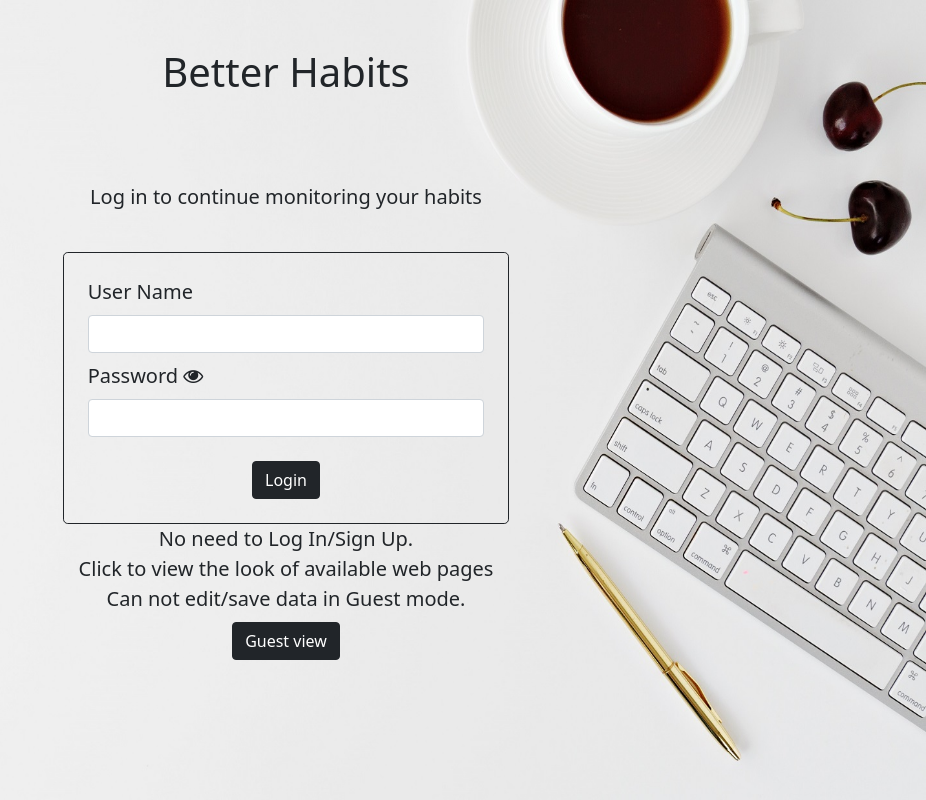
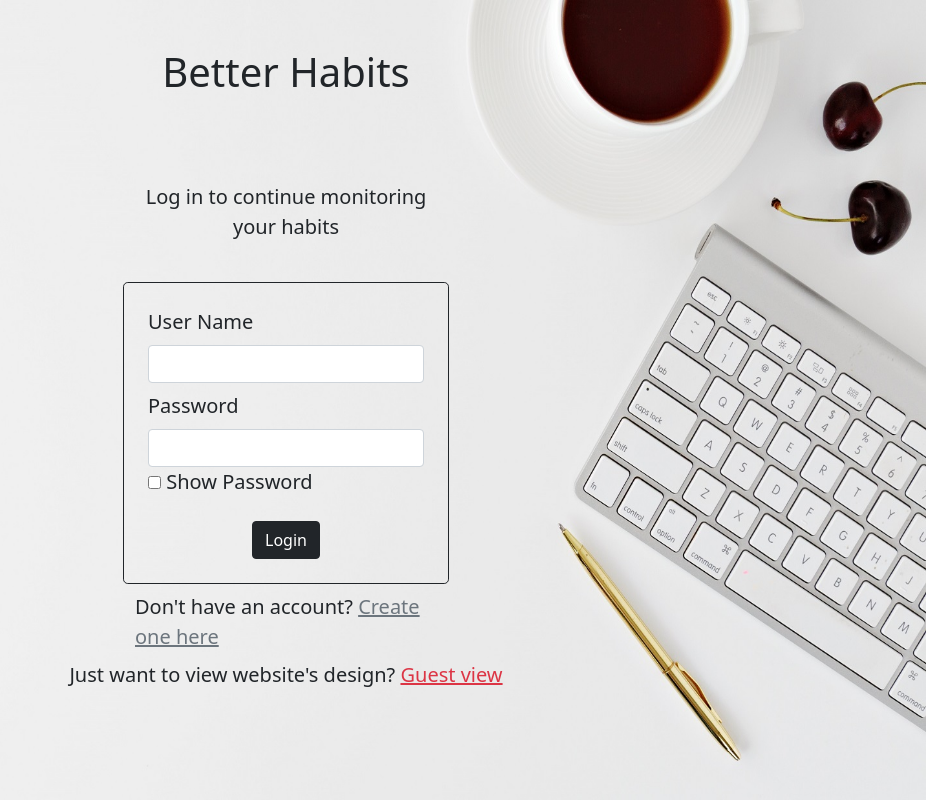
Before and after one commit to SayonilMitra/Quantified-Self-App, a Flask app: page / in a window 1280 px wide. Shown: the whole page, without its empty margins (354-1280 px from the left). Run offline with Flask 2, Linux system fonts and the light colour scheme.

Commit message:
finalized look of homepage

```diff
--- a/static/myscript.js
+++ b/static/myscript.js
@@ -0,0 +1,30 @@
+function showPassword() {
+    let password = document.getElementById("password");
+    let password1 = document.getElementById("password1");
+    let password2 = document.getElementById("password2");
+
+    if (password.getAttribute("type") === "password") {
+        password.setAttribute('type', "text");
+    } else {
+        password.setAttribute('type', "password");;
+    }
+
+    if (password1.getAttribute("type") === "password") {
+        password1.setAttribute('type', "text");
+    } else {
+        password1.setAttribute('type', "password");;
+    }
+
+    if (password2.getAttribute("type") === "password") {
+        password2.setAttribute('type', "text");
+    } else {
+        password2.setAttribute('type', "password");;
+    }
+}
+
+function changeForm() {
+    let login_form_visibility = document.getElementById("login_form_main");
+    let register_form_visibility = document.getElementById("register_form_main");
+    login_form_visibility.classList.toggle("d-none");
+    register_form_visibility.classList.toggle("d-none");
+}
--- a/templates/layout.html
+++ b/templates/layout.html
@@ -15,5 +15,6 @@
 <body class="fs-5 bgImage">
     {% block body %}{% endblock %}
 </body>
+<script src="../static/myscript.js"></script>
 
 </html>
--- a/templates/login1.html
+++ b/templates/login1.html
@@ -19,7 +19,7 @@
     <div class="row justify-content-center">
 
         <!-- Login form -->
-        <div class="col-12">
+        <div class="col-9 col-sm-5 col-md-4 col-lg-3" id="login_form_main">
             <div class="row justify-content-center mb-4">
                 <div class="col-12 col-sm-auto text-center">
                     <p>Log in to continue monitoring your habits</p>
@@ -27,7 +27,7 @@
             </div>
 
             <div class="row justify-content-center">
-                <div class="col-12 col-sm-auto border border-dark rounded-3 p-4">
+                <div class="border border-dark rounded-3 p-4">
                     <form action="/login" method="post" id="login_form">
                         <div class="row mb-2">
                             <div class="col-12 col-md-auto">
@@ -40,10 +40,12 @@
                         <div class="row mb-4">
                             <div class="col-12 col-md-auto">
                                 <label for="password" class="form-label">Password</label>
-                                <i class="fa fa-eye"></i>
                             </div>
                             <div class="col-12 col-md-12">
                                 <input type="password" id="password" name="password" placeholder="" class="form-control">
+                            </div>
+                            <div class="">
+                                <input type="checkbox" onclick="showPassword()"> Show Password
                             </div>
                         </div>
                         <div class="row justify-content-center">
@@ -54,30 +56,19 @@
                     </form>
                 </div>
             </div>
-        </div>
-
-        <!-- Guest view -->
-        <div class="col-12">
-            <div class="row">
-                <div class="col text-center">
-                    No need to Log In/Sign Up. <br>
-                    Click to view the look of available web pages <br>
-                    Can not edit/save data in Guest mode.
-                </div>
-            </div>
-            <div class="row m-2 justify-content-center">
+            <div class="row justify-content-center my-2">
                 <div class="col-auto">
-                    <a class="btn btn-dark" href="/guest/dashboard">Guest view</a>
+                    Don't have an account? <a href="#" class="link-secondary" onclick="changeForm()">Create one here</a>
                 </div>
             </div>
         </div>
 
         <!-- Sign up/Register form -->
 
-        <!-- <div class="col-12 col-lg-3">
+        <div class="col-9 col-sm-5 col-md-4 col-lg-3 d-none" id="register_form_main">
             <div class="row justify-content-center">
                 <div class="col-12 col-sm-auto text-center">
-                    <p>New here? Create new account below</p>
+                    Start tracking your daily habits the way you want
                     {% if signup_error_msg != "" %}
                     <div>
                         {{signup_error_msg}}
@@ -88,14 +79,14 @@
             </div>
 
             <div class="row justify-content-center">
-                <div class="col-12 col-sm-auto border border-primary rounded-3 p-4">
+                <div class="border border-dark rounded-3 p-4">
                     <form action="/register" method="post" id="sign_up_form">
                         <div class="row mb-2">
                             <div class="col-12 col-md-auto">
                                 <label for="user_name" class="form-label">User Name</label>
                             </div>
                             <div class="col-12 col-md-12">
-                                <input type="text" id="user_name" name="user_name" placeholder="Username" class="form-control">
+                                <input type="text" id="user_name" name="user_name" placeholder="" class="form-control">
                             </div>
                         </div>
                         <div class="row mb-2">
@@ -103,28 +94,45 @@
                                 <label for="password1" class="form-label">Password</label>
                             </div>
                             <div class="col-12 col-md-12">
-                                <input type="password" id="password1" name="password1" placeholder="Type Password"
+                                <input type="password" id="password1" name="password1" placeholder=""
                                     class="form-control">
                             </div>
                         </div>
                         <div class="row mb-4">
                             <div class="col-12 col-md-auto">
-                                <label for="password2" class="form-label">Password</label>
+                                <label for="password2" class="form-label">Confirm Password</label>
                             </div>
                             <div class="col-12 col-md-12">
-                                <input type="password" id="password2" name="password2" placeholder="Confirm Password"
+                                <input type="password" id="password2" name="password2" placeholder=""
                                     class="form-control">
+                            </div>
+                            <div class="">
+                                <input type="checkbox" onclick="showPassword()"> Show Password
                             </div>
                         </div>
                         <div class="row justify-content-center">
                             <div class="col-auto">
-                                <button class="btn btn-primary" type="submit" form="sign_up_form">Create Account</button>
+                                <button class="btn btn-dark" type="submit" form="sign_up_form">Create Account</button>
                             </div>
                         </div>
                     </form>
                 </div>
             </div>
-        </div> -->
+            <div class="row justify-content-center">
+                <div class="col-auto">
+                    Have an account? <a href="#" class="link-secondary" onclick="changeForm()">Login</a>
+                </div>
+            </div>
+        </div>
+
+        <!-- Guest view -->
+        <div class="col-12">
+            <div class="row">
+                <div class="col text-center">
+                    Just want to view website's design? <a class="link-danger" href="/guest/dashboard">Guest view</a>
+                </div>
+            </div>
+        </div>
     </div>
 </div>
 
```
